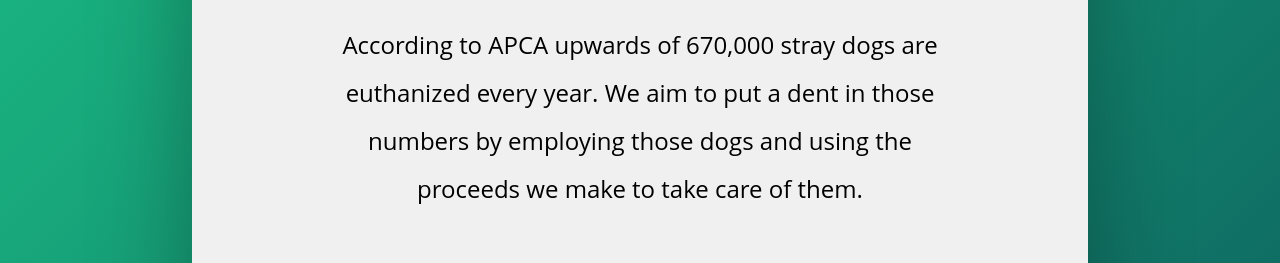
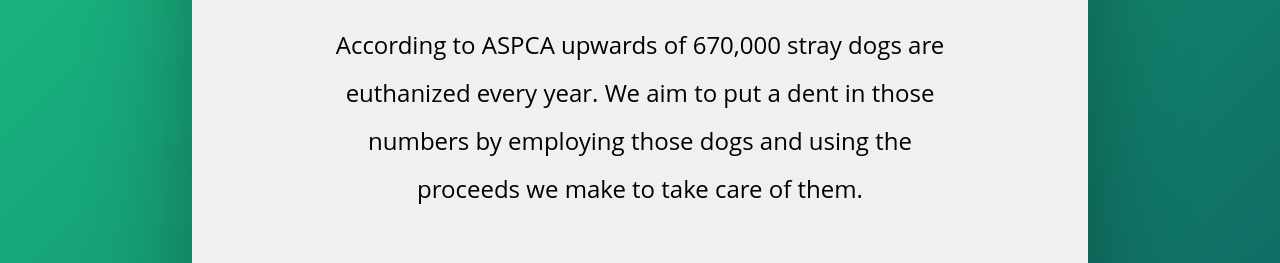
Before and after one commit to JamesBaine/ballfinder, a plain HTML site: page index.html in a window 1280 px wide. Shown: the part 850-1113 px from the top of the page. Drawn offline with Linux system fonts and the light colour scheme.

Commit message:
Add files via upload

```diff
--- a/index.html
+++ b/index.html
@@ -55,7 +55,7 @@
         <img src="img/4DogswithBalls.jpg" alt="" class="hero">
         <div class="article">
         <p>We are ballfinder and we are a service that utilizes trained dogs to help golfers find the golf balls they hit out of bounds. Our goal is to save our users money, protect the environment by facilitating the reuse of golf balls, and to provide employment opportunities to rescue dogs. </p>
-        <p>According to APCA upwards of 670,000 stray dogs are euthanized every year. We aim to put a dent in those numbers by employing those dogs and using the proceeds we make to take care of them.</p>
+        <p>According to ASPCA upwards of 670,000 stray dogs are euthanized every year. We aim to put a dent in those numbers by employing those dogs and using the proceeds we make to take care of them.</p>
         </div>
 
         <div class="footer">
```
